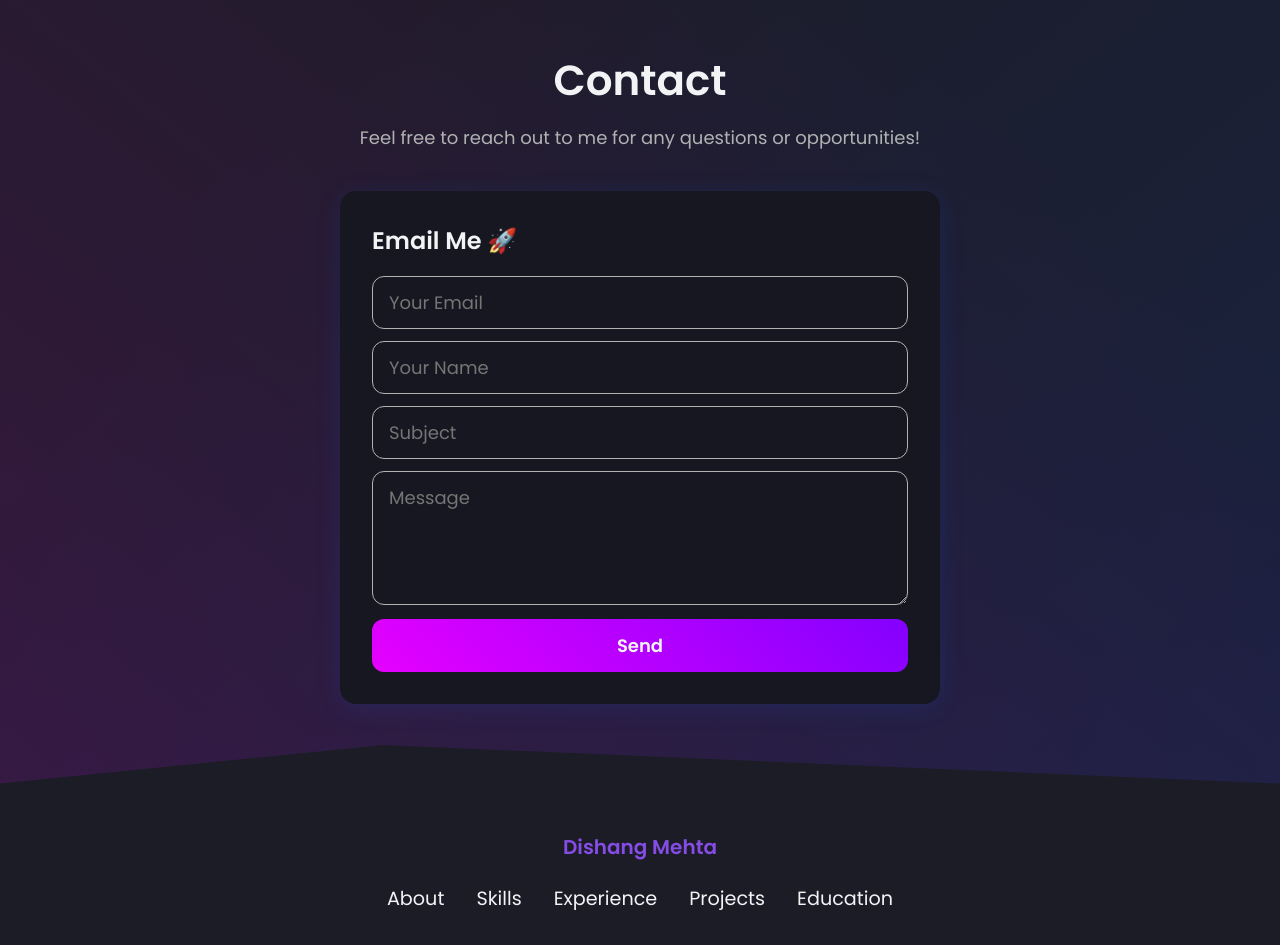
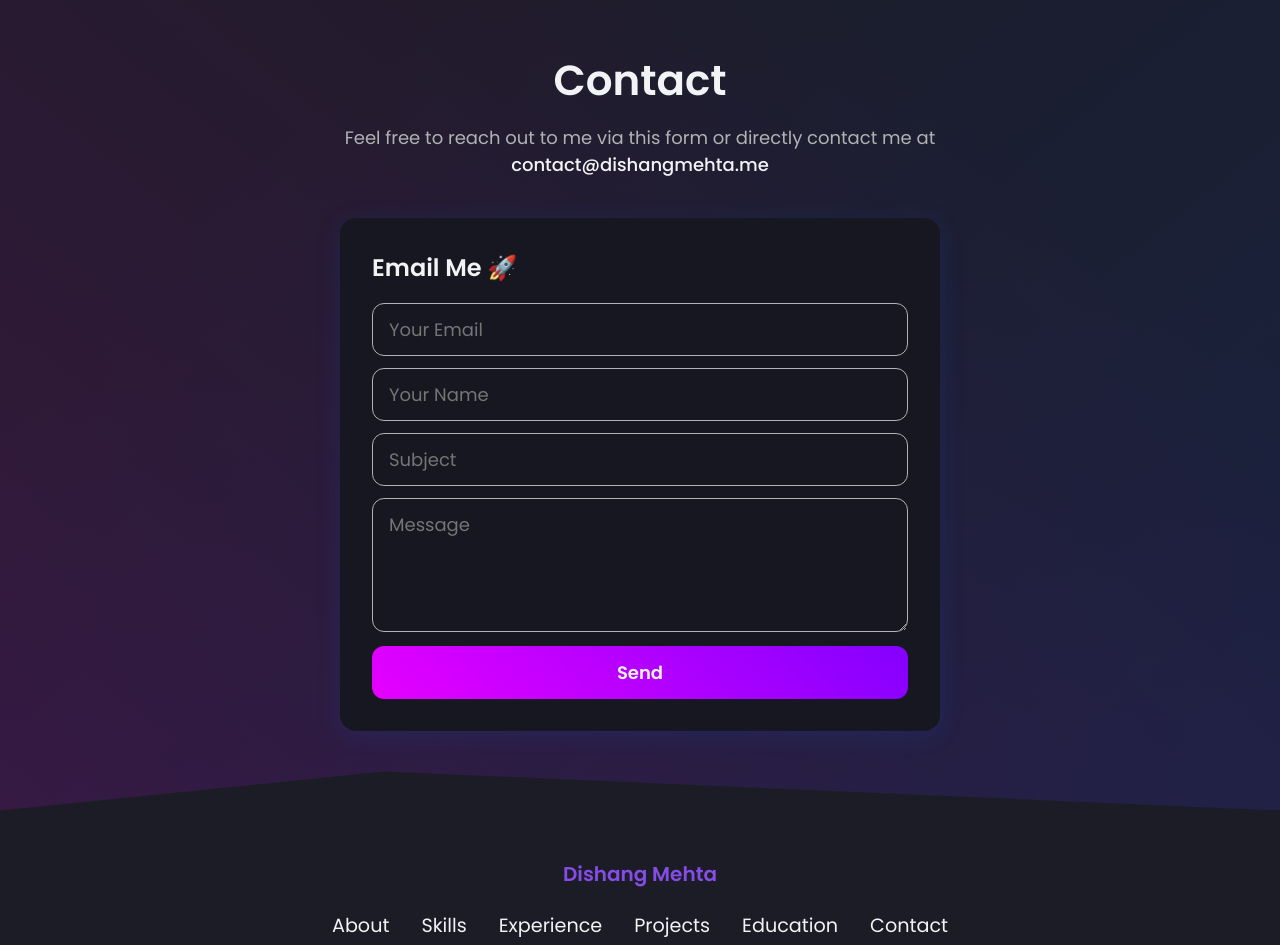
Before and after one commit to DishangMehta11/react-portfolio, a React (Create React App) app: page / in a window 1280 px wide. Shown: the part 4800-5745 px from the top of the page. Built offline with nearby package versions, Linux system fonts and the light colour scheme.

Commit message:
Cloudflare Turnstile Captcha Trial

```diff
--- a/public/index.html
+++ b/public/index.html
@@ -10,15 +10,44 @@
 			content="Web site created using create-react-app"
 		/>
 		<!-- <link rel="apple-touch-icon" sizes="180x180" href="/apple-touch-icon.png" /> -->
-		<link rel="icon" type="image/png" sizes="32x32" href="./logo-no-background.svg" />
-		<link rel="icon" type="image/png" sizes="16x16" href="./logo-no-background.svg" />
+		<link
+			rel="icon"
+			type="image/png"
+			sizes="32x32"
+			href="./logo-no-background.svg"
+		/>
+		<link
+			rel="icon"
+			type="image/png"
+			sizes="16x16"
+			href="./logo-no-background.svg"
+		/>
 		<!-- <link rel="manifest" href="/site.webmanifest" /> -->
 
 		<link rel="manifest" href="%PUBLIC_URL%/manifest.json" />
 
 		<title>Dishang Mehta - Portfolio</title>
+		<script
+			src="https://challenges.cloudflare.com/turnstile/v0/api.js?onload=onloadTurnstileCallback"
+			defer
+		>
+			window.onloadTurnstileCallback = function () {
+			turnstile.render("#cloudflare-captcha", {
+			  sitekey: "0x4AAAAAAA_vLnQAm7WNEHg2",
+			  callback: function (token) {
+				console.log(`Challenge Success ${token}`);
+				setTimeout(() => {
+					document.querySelector("#root").style.display = "flex";
+					document.getElementById("cloudflare-captcha").style.display = "none";
+				}, 2000)
+			  },
+			});
+			 };
+		</script>
+
 	</head>
 	<body>
+		<div class="cloudflare-captcha"></div>
 		<noscript>You need to enable JavaScript to run this app.</noscript>
 		<div id="root"></div>
 	</body>
--- a/src/components/Contact/index.js
+++ b/src/components/Contact/index.js
@@ -4,6 +4,7 @@ import { useRef } from "react";
 import emailjs from "@emailjs/browser";
 import { Snackbar } from "@mui/material";
 import "../../App.css";
+import { NavLink } from "../Navbar/NavbarStyledComponent";
 
 const Container = styled.div`
 	display: flex;
@@ -147,7 +148,7 @@ const Contact = () => {
 			)
 			.then(
 				(result) => {
-		setOpen(true);
+					setOpen(true);
 					form.current.reset();
 				},
 				(error) => {
@@ -161,7 +162,8 @@ const Contact = () => {
 			<Wrapper>
 				<Title>Contact</Title>
 				<Desc>
-					Feel free to reach out to me for any questions or opportunities!
+					Feel free to reach out to me via this form or directly contact me at{" "}
+					<NavLink href="mailto:contact@dishangmehta.me">contact@dishangmehta.me</NavLink>
 				</Desc>
 				<ContactForm ref={form} onSubmit={handleSubmit}>
 					<ContactTitle>Email Me 🚀</ContactTitle>
--- a/src/components/Footer/index.js
+++ b/src/components/Footer/index.js
@@ -93,6 +93,7 @@ function Footer() {
 					<NavLink href="#experience">Experience</NavLink>
 					<NavLink href="#projects">Projects</NavLink>
 					<NavLink href="#education">Education</NavLink>
+					<NavLink href="mailto:contact@dishangmehta.me">Contact</NavLink>
 				</Nav>
 				<SocialMediaIcons>
 					<SocialMediaIcon href={Bio.facebook} target="display">
--- a/src/components/Navbar/index.js
+++ b/src/components/Navbar/index.js
@@ -58,7 +58,7 @@ const Navbar = () => {
 					<NavLink href="#experience">Experience</NavLink>
 					<NavLink href="#projects">Projects</NavLink>
 					<NavLink href="#education">Education</NavLink>
-					<NavLink href="mailto:contact@dishangmehta.me">Contact</NavLink>
+					<NavLink href="#contact">Contact</NavLink>
 				</NavItems>
 				<ButtonContainer>
 					<GitHubButton href={Bio.github} target="_blank">
```
